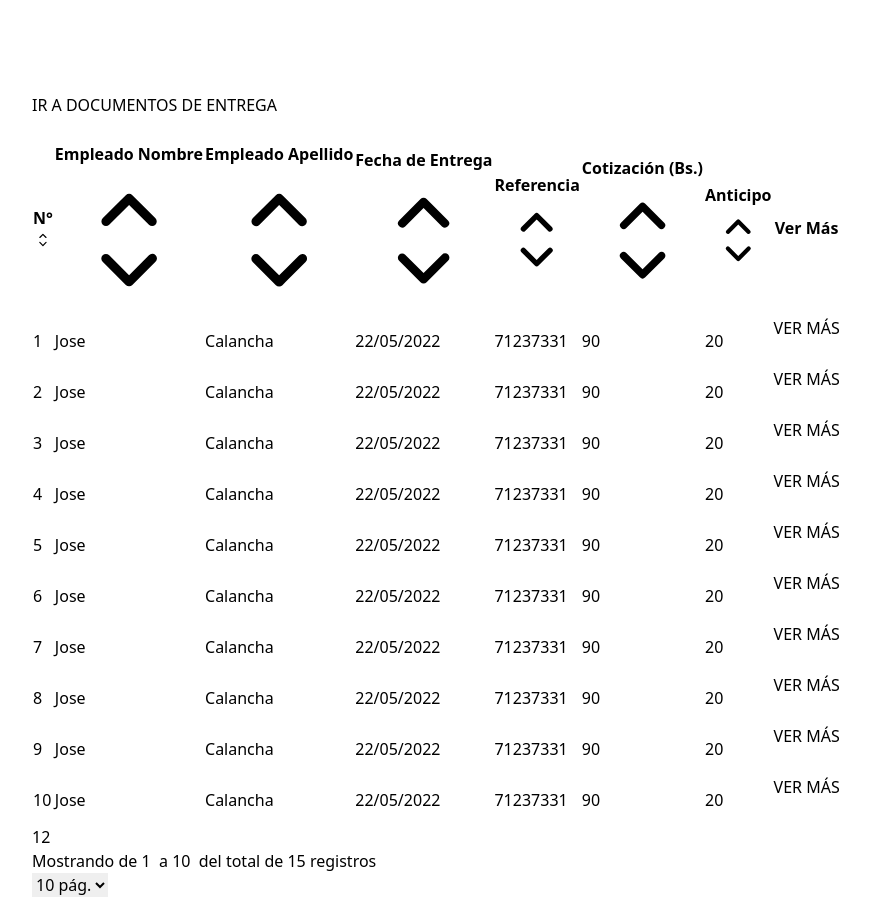
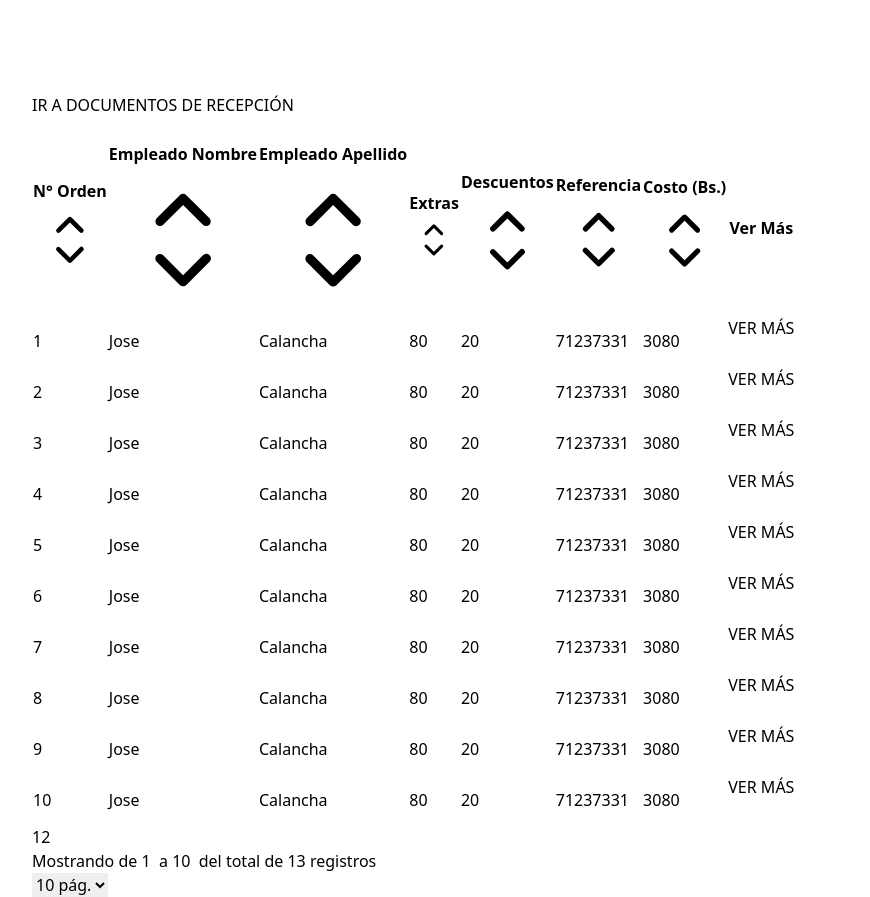
Before and after one commit to Dakson38/AdminRecabol, a React (Vite) app: page / in a window 1280 px wide. Shown: the part 1067-1964 px from the top of the page, without its empty margins (224-1094 px from the left). Built offline with nearby package versions, Linux system fonts and the light colour scheme.

Commit message:
octavo commit

```diff
--- a/src/App.jsx
+++ b/src/App.jsx
@@ -13,6 +13,7 @@ import { dataReportes } from './components/utils/dataReportes'
 import { dataReportesFinalizacion } from './components/utils/dataFinalizacion'
 import { dataAlmacen } from './components/utils/dataAlmacen'
 import { dataDocumentoRecepcion } from './components/utils/dataDocumentoRecepcion'
+import { dataDocumentoEntrega } from './components/utils/dataDocumentoEntrega'
 
 import DataReporteRechazo from './components/ReportesRechazo'
 import DataReporteFinalizacion from './components/ReportesFinalizacion'
@@ -32,7 +33,7 @@ function App() {
           <p>ADMIN</p>
           <img src={imgAdmin} alt="" />
         </div>
-        <DataDocumentoRecepcionEntrega dataDocumentoRecepcionEntrega={dataDocumentoRecepcion}/>
+        <DataDocumentoRecepcionEntrega dataDocumentoRecepcion={dataDocumentoRecepcion} dataDocumentoEntrega={dataDocumentoEntrega}/>
       </div>
     </div>
   )
--- a/src/components/DocumentosRecepcionEntrega.jsx
+++ b/src/components/DocumentosRecepcionEntrega.jsx
@@ -50,13 +50,29 @@ const DebouncedInput = ({ value: keyWord, onChange, ...props }) => {
     )
 }
 
-const DataDocumentoRecepcionEntrega = ({ dataDocumentoRecepcionEntrega }) => {
-    const [data, setData] = useState(dataDocumentoRecepcionEntrega)
+const DataDocumentoRecepcionEntrega = ({ dataDocumentoEntrega, dataDocumentoRecepcion }) => {
+    let [data, setData] = useState([]);
     const [globalFilter, setGlobalFilter] = useState('')
     const [sorting, setSorting] = useState([])
+
+    const [mostrarDocumento, setmostrarDocumento] = useState(false)
+
+    const cambiarDocumento = () => {
+        setmostrarDocumento(!mostrarDocumento);
+    };
+
     console.log(globalFilter);
 
-    const columns = [
+    let columns = [];
+    useEffect(() => {
+        if (mostrarDocumento) {
+          setData(dataDocumentoRecepcion);
+        } else {
+          setData(dataDocumentoEntrega);
+        }
+      }, [mostrarDocumento, dataDocumentoEntrega, dataDocumentoRecepcion]);
+    if (mostrarDocumento) {
+        columns = [
             {
                 accessorKey: 'nro',
                 header: () => <span>N°</span>,
@@ -97,6 +113,50 @@ const DataDocumentoRecepcionEntrega = ({ dataDocumentoRecepcionEntrega }) => {
                 enableSorting: false
             },
         ]
+    } else {
+        columns = [
+            {
+                accessorKey: 'nro_orden',
+                header: () => <span>N° Orden</span>,
+                cell: info => <span className='font-bold'>{info.getValue()}</span>
+            },
+            {
+                accessorKey: 'empleado_nombre',
+                header: () => <span>Empleado Nombre</span>
+            },
+            {
+                accessorKey: 'empleado_apellido',
+                header: () => <span> Empleado Apellido</span>
+            },
+            {
+                accessorKey: 'extras',
+                header: () => <span>Extras</span>
+            },
+            {
+                accessorKey: 'descuentos',
+                header: () => <span>Descuentos</span>
+            },
+            {
+                accessorKey: 'referencia',
+                header: () => <span>Referencia</span>
+            },
+            {
+                accessorKey: 'costo',
+                header: () => <span>Costo (Bs.)</span>
+            },
+            {
+                accessorKey: 'vermas',
+                header: 'Ver Más',
+                cell: info => {
+                    return (
+                        <button className='w-40 h-8 text-white px-2 rounded-full font-semibold bg-red-500 flex flex-row items-center justify-center gap-2'>VER MÁS<img src={descargaIcon} alt="" className='w-4 h-4' /></button>
+                    )
+                },
+                enableSorting: false
+            },
+        ]
+    }
+
 
     const getStateTable = () => {
         const totalRows = table.getFilteredRowModel().rows.length;
@@ -137,7 +197,13 @@ const DataDocumentoRecepcionEntrega = ({ dataDocumentoRecepcionEntrega }) => {
     return (
         <>
             <div className='text-2xl px-6 py-4 font-bold bg-gray-300'>
+                {mostrarDocumento ? (
                     <h2>DOCUMENTOS DE RECEPCIÓN</h2>
+                ) : (
+                    <h2>DOCUMENTOS DE ENTREGA</h2>
+                )
+
+                }
             </div>
             <div className='px-6 py-4 text-xs'>
 
@@ -152,7 +218,7 @@ const DataDocumentoRecepcionEntrega = ({ dataDocumentoRecepcionEntrega }) => {
                         />
                         <MagnifyingGlassIcon className='w-5 h-5 absolute top-2 left-1' />
                     </div>
-                    <button className='p-2 bg-blue-300 flex flex-row items-center font-semibold ml-auto border border-gray-300 rounded w-40 h-10 text-white justify-center gap-2'>IR A DOCUMENTOS DE ENTREGA <img src={docurecepIcon} alt=""/></button>
+                    <button onClick={cambiarDocumento} className='p-2 bg-blue-300 flex flex-row items-center font-semibold ml-auto border border-gray-300 rounded w-40 h-10 text-white justify-center gap-2'>{mostrarDocumento ? 'IR A DOCUMENTOS DE ENTREGA' : 'IR A DOCUMENTOS DE RECEPCIÓN'} <img src={docurecepIcon} alt="" /></button>
                 </div>
                 <div className='overflow-auto'>
                     <table className='table-auto w-full min-w-[560px]'>
--- /dev/null
+++ b/src/components/utils/dataDocumentoEntrega.js
@@ -0,0 +1,119 @@
+export const dataDocumentoEntrega = [
+    {
+        nro_orden: 1,
+        empleado_nombre: 'Jose',
+        empleado_apellido:'Calancha',
+        extras: 80,
+        descuentos: 20,
+        referencia:'71237331',
+        costo: 3080,
+    },
+    {
+        nro_orden: 2,
+        empleado_nombre: 'Jose',
+        empleado_apellido:'Calancha',
+        extras: 80,
+        descuentos: 20,
+        referencia:'71237331',
+        costo: 3080,
+    },
+    {
+        nro_orden: 3,
+        empleado_nombre: 'Jose',
+        empleado_apellido:'Calancha',
+        extras: 80,
+        descuentos: 20,
+        referencia:'71237331',
+        costo: 3080,
+    },
+    {
+        nro_orden: 4,
+        empleado_nombre: 'Jose',
+        empleado_apellido:'Calancha',
+        extras: 80,
+        descuentos: 20,
+        referencia:'71237331',
+        costo: 3080,
+    },
+    {
+        nro_orden: 5,
+        empleado_nombre: 'Jose',
+        empleado_apellido:'Calancha',
+        extras: 80,
+        descuentos: 20,
+        referencia:'71237331',
+        costo: 3080,
+    },
+    {
+        nro_orden: 6,
+        empleado_nombre: 'Jose',
+        empleado_apellido:'Calancha',
+        extras: 80,
+        descuentos: 20,
+        referencia:'71237331',
+        costo: 3080,
+    },
+    {
+        nro_orden: 7,
+        empleado_nombre: 'Jose',
+        empleado_apellido:'Calancha',
+        extras: 80,
+        descuentos: 20,
+        referencia:'71237331',
+        costo: 3080,
+    },
+    {
+        nro_orden: 8,
+        empleado_nombre: 'Jose',
+        empleado_apellido:'Calancha',
+        extras: 80,
+        descuentos: 20,
+        referencia:'71237331',
+        costo: 3080,
+    },
+    {
+        nro_orden: 9,
+        empleado_nombre: 'Jose',
+        empleado_apellido:'Calancha',
+        extras: 80,
+        descuentos: 20,
+        referencia:'71237331',
+        costo: 3080,
+    },
+    {
+        nro_orden: 10,
+        empleado_nombre: 'Jose',
+        empleado_apellido:'Calancha',
+        extras: 80,
+        descuentos: 20,
+        referencia:'71237331',
+        costo: 3080,
+    },
+    {
+        nro_orden: 11,
+        empleado_nombre: 'Jose',
+        empleado_apellido:'Calancha',
+        extras: 80,
+        descuentos: 20,
+        referencia:'71237331',
+        costo: 3080,
+    },
+    {
+        nro_orden: 12,
+        empleado_nombre: 'Jose',
+        empleado_apellido:'Calancha',
+        extras: 80,
+        descuentos: 20,
+        referencia:'71237331',
+        costo: 3080,
+    },
+    {
+        nro_orden: 13,
+        empleado_nombre: 'Jose',
+        empleado_apellido:'Calancha',
+        extras: 80,
+        descuentos: 20,
+        referencia:'71237331',
+        costo: 3080,
+    },
+]
```
Lines whose indentation alone changed are shown as unchanged.
